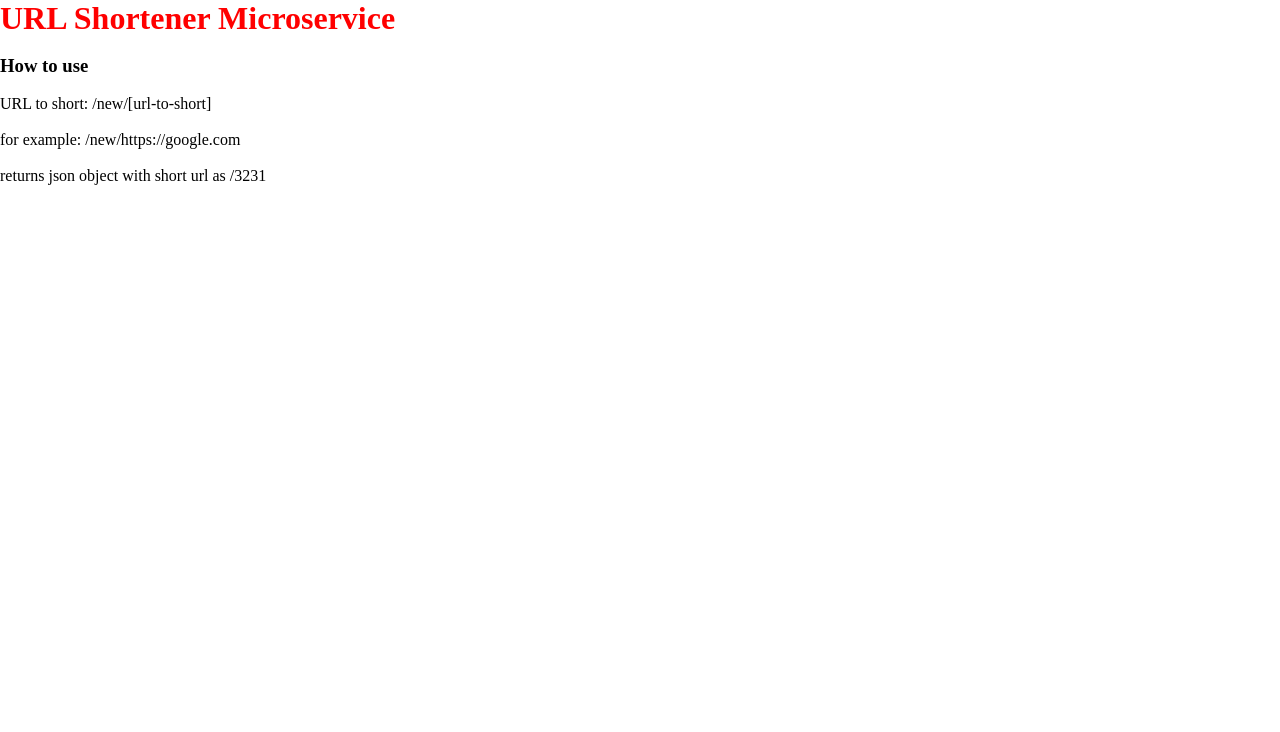
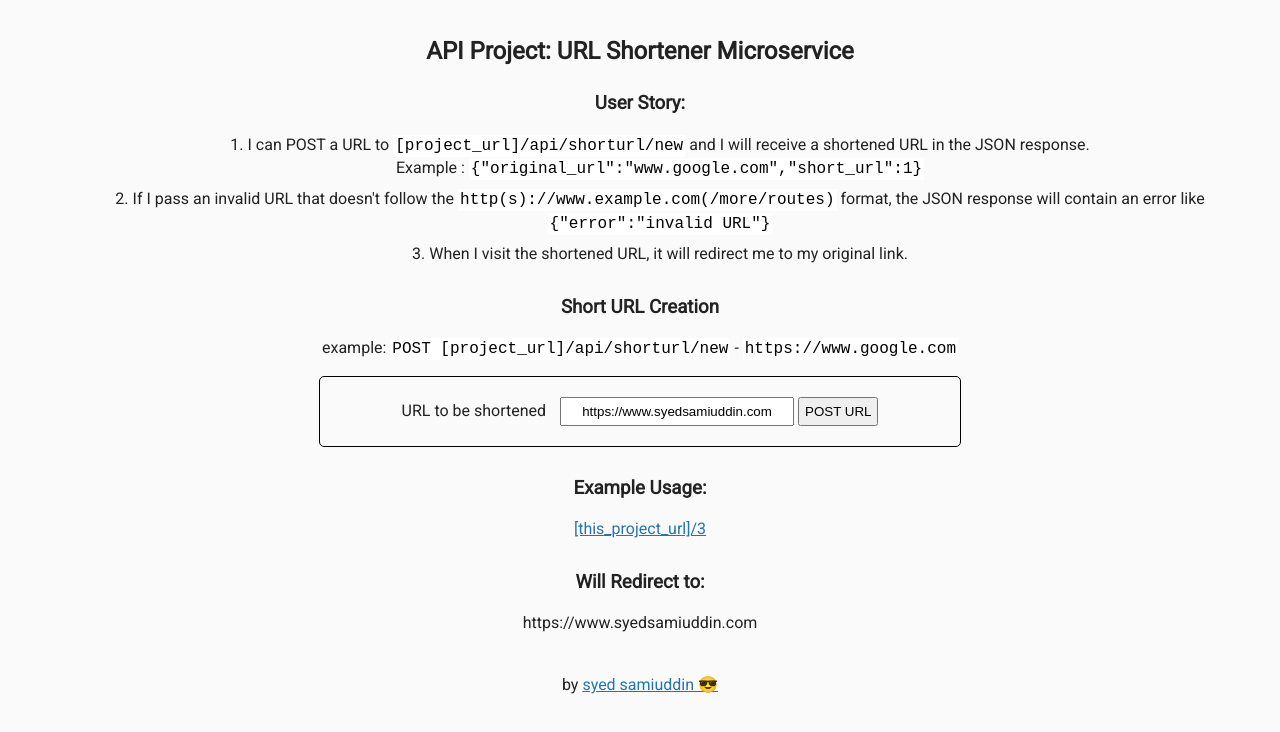
Before and after one commit to SuperSaiyanSami/FCC-URL-Shortener, a website: page View/index.html in a window 1280 px wide. Drawn offline with Linux system fonts and the light colour scheme.

Commit message:
Final changes

```diff
--- a/View/Styles/style.css
+++ b/View/Styles/style.css
@@ -1,9 +1,74 @@
-*{
-    margin: 0;
-    padding: 0;
-    box-sizing: border-box;
+/****** Main Styling ******/
+
+body {
+	font-family: 'Roboto', sans-serif;
+	font-size: 16px;
+	color: #222;
+	background-color: #FaFaFa;
+	text-align: center;
+	line-height: 1.4em;
 }
 
-h1{
-    color: red;
+.container {
+	padding: 0;
+	margin-top: 40px;
 }
+
+h3 {
+  margin-top: 30px;
+}
+
+.footer {
+	margin-top: 40px;
+}
+
+.user-stories {
+  position: relative;
+  text-align: justify;
+  max-width: 700px;
+  margin: 15px auto;
+}
+code {
+  font-family: monospace;
+  padding: 2px;
+  color: black;
+  background-color: #fff;
+}
+ol {
+	list-style-position: inside;
+}
+ul {
+	list-style-type: none;
+}
+
+li {
+  margin-bottom: 0.5em;
+}
+.user-stories li {
+  margin-bottom: 1em;
+}
+
+a {
+	color: #2574A9;
+}
+
+form {
+  border: solid 1px black;
+  border-radius: 5px;
+  margin: 10px auto;
+  padding: 20px;
+  max-width: 600px;
+}
+
+label {
+  margin-right: 10px;
+}
+
+input {
+  padding: 5px;
+}
+
+input[type=text] {
+  width: 220px;
+  text-align: center;
+}
--- a/View/index.html
+++ b/View/index.html
@@ -1,20 +1,47 @@
 <!DOCTYPE html>
-<html lang="en">
+
+<html>
+
    <head>
-    <meta charset="UTF-8" />
-    <link rel="stylesheet" href="Styles/style.css" />
-    <title>URL Shortener Microservice</title>
+      <title>URL Shortener</title>
+      <link rel="shortcut icon" href="https://www.syedsamiuddin.com/favicon.ico" type="image/x-icon"/>
+      <link href="https://fonts.googleapis.com/css?family=Roboto" rel="stylesheet" type="text/css">
+      <link href="/Styles/style.css" rel="stylesheet" type="text/css">
    </head>
+
    <body>
-    <h1>URL Shortener Microservice</h1>
-    <br />
-    <h3>How to use</h3>
-    <br />
-    <p>URL to short: /new/[url-to-short]</p>
-    <br />
+      <div class="container">
+        <h2>API Project: URL Shortener Microservice</h2>
+        <h3>User Story: </h3>
+        <ol>
+          <li>I can POST a URL to <code>[project_url]/api/shorturl/new</code> and I will receive a shortened URL in the JSON response.<br>Example : <code>{"original_url":"www.google.com","short_url":1}</code></li>
+          <li>If I pass an invalid URL that doesn't follow the <code>http(s)://www.example.com(/more/routes)</code> format, the JSON response will contain an error like <code>{"error":"invalid URL"}</code><br>
+          <li>When I visit the shortened URL, it will redirect me to my original link.</li>
+        </ol>
+
+        <h3>Short URL Creation </h3>
         <p>
-      for example: /new/https://google.com <br /><br />
-      returns json object with short url as /3231
+          example: <code>POST [project_url]/api/shorturl/new</code> - <code>https://www.google.com</code>
         </p>
+        <form action="/api/shorturl/new" method="POST">
+          <label for="url_input">URL to be shortened</label>
+          <input id="url_input" type="text" name="url" value="https://www.syedsamiuddin.com">
+          <input type="submit" value="POST URL">
+        </form>
+        <h3>Example Usage:</h3>
+        <a href="https://urlshortenersyed.herokuapp.com/3247">
+          [this_project_url]/3
+        </a>
+
+        <h3>Will Redirect to:</h3>
+        <p>https://www.syedsamiuddin.com</p>
+      </div>
+      <div class="footer">
+        <p>
+          by <a href="https://www.syedsamiuddin.com">syed samiuddin 😎</a>
+        </p>
+      </div>
    </body>
+
+
 </html>
--- a/package.json
+++ b/package.json
@@ -17,6 +17,7 @@
     "dotenv": "^8.2.0",
     "express": "^4.17.1",
     "mongoose": "^5.7.5",
-    "morgan": "^1.9.1"
+    "morgan": "^1.9.1",
+    "nodemon": "^2.0.2"
   }
 }
```
Also changed, not shown: index.js (+16 -13 lines), 2 other files. Lines whose indentation alone changed are shown as unchanged.
